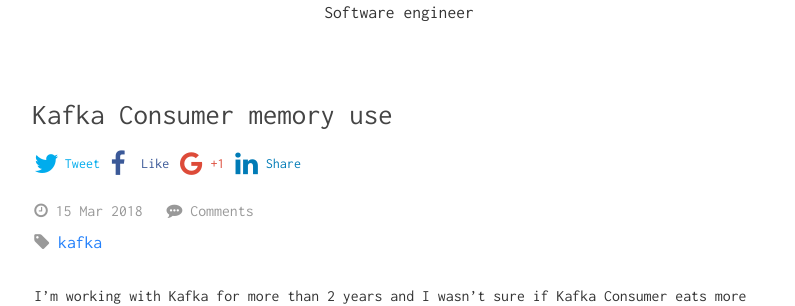
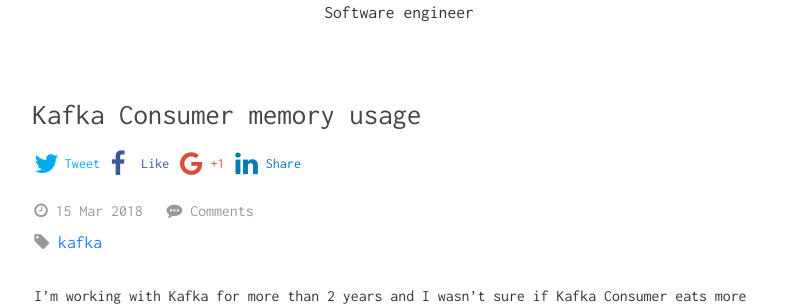
Before and after one commit to ivanursul/ivanursul, a Jekyll site: the page built from _posts/2018-03-15-kafka-consumer-memory-consumption.markdown, in a window 1280 px wide. Shown: the part 184-490 px from the top of the page, without its empty margins (241-1036 px from the left). Built offline with Jekyll 4.4.1, drawn with Linux system fonts in a browser that asks for light colours; comment, search, counter and statistics services are not loaded.

```diff
--- a/_posts/2018-03-15-kafka-consumer-memory-consumption.markdown
+++ b/_posts/2018-03-15-kafka-consumer-memory-consumption.markdown
@@ -1,8 +1,8 @@
 ---
 layout: "post"
-title:  "Kafka Consumer memory use"
+title:  "Kafka Consumer memory usage"
 date: 2018-03-15 00:00:00
-permalink: kafka-consumer-memory-use
+permalink: kafka-consumer-memory-usage
 tags: ['kafka']
 ---
 
```
